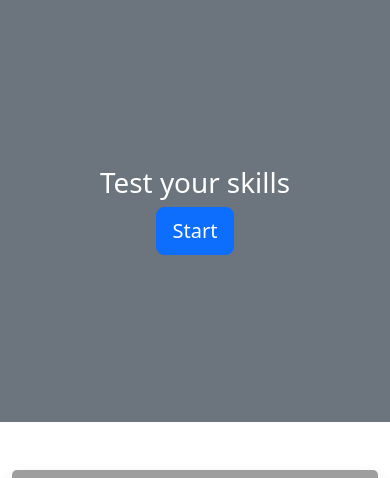
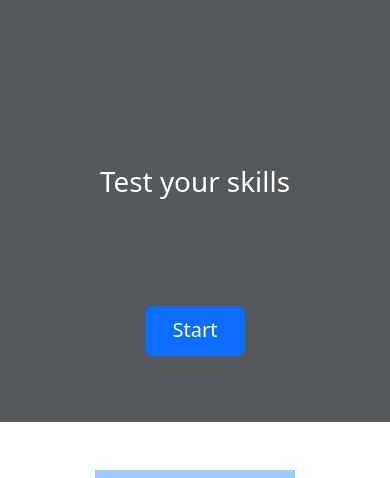
Before and after one commit to ali2607/Web_Project, a PHP site: page /Accueil2.php in a window 390 px wide. Shown: the part 58-536 px from the top of the page. Run offline with PHP 8.4, Linux system fonts and the light colour scheme; grey boxes are pictures that could not be loaded.

Commit message:
[Accueil2] Avancée sur la page principale (bouton start + jeux)

```diff
--- a/Accueil2.php
+++ b/Accueil2.php
@@ -12,6 +12,32 @@
 
     <title>Bootstrap Example</title>
     <style>
+      .btn_start{
+        top:100px;
+        position:relative;
+        width:100px;
+        height:50px;
+      }
+
+      .bloc_color{
+        background-color:#55595c!important;
+      }
+
+      .bloc_jeux{
+        width:200px;
+        height:200px;
+        background-color:#99cdff;
+      }
+
+      .center{
+        margin-left:auto;
+        margin-right:auto;
+      }
+
+      .logo_size{
+        width:80px;
+        height:80px;
+      }
 
     </style>
 </head>
@@ -54,10 +80,10 @@
   </nav>
 
   <!-- Bloc Gris-->
-<div class="bg-secondary text-center d-flex align-items-center py-5 mb-5 " style="height: 50vh">
+<div class="bg-secondary text-center d-flex align-items-center py-5 mb-5 bloc_color" style="height: 50vh">
     <div class="container">
       <h1 class="fw-light text-white ">Test your skills</h1>
-      <a class="btn btn-primary btn-lg" href="#">Start</a>
+      <a class="btn btn-primary btn-lg btn_start" href="#">Start</a>
     </div>
 
 </div>
@@ -66,32 +92,29 @@
 <div class="container">
   <div class="row justify-content-center">
     <!-- Team Member 1 -->
-    <div class="col-xl-3 col-md-6 mx-5">
-      <div class="card border-0 shadow">
-        <img src="https://source.unsplash.com/TMgQMXoglsM/500x350" class="card-img-top" alt="...">
-        <div class="card-body text-center">
-          <h5 class="card-title mb-0">Countdown</h5>
-          <div class="card-text text-black-50">Web Developer</div>
+    <div class="d-flex align-items-center mx-5 bloc_jeux">
+      <div class="text-center center">
+        <img src="images\countdown.png" class="logo_size" alt="...">
+        <div class="text-center">
+          <h5 class="card-title">Countdown</h5>
         </div>
       </div>
     </div>
     <!-- Team Member 2 -->
-    <div class="col-xl-3 col-md-6 mx-5">
-      <div class=" border-0 shadow">
-        <img src="https://source.unsplash.com/9UVmlIb0wJU/500x350" class="card-img-top" alt="...">
+    <div class="d-flex align-items-center mx-5 bloc_jeux">
+      <div class="text-center center">
+        <img src="images\timer.png" class="logo_size" alt="...">
         <div class="card-body text-center">
           <h5 class="card-title mb-0">Timer</h5>
-          <div class="card-text text-black-50">Web Developer</div>
         </div>
       </div>
     </div>
     <!-- Team Member 3 -->
-    <div class="col-xl-3 col-md-6 mx-5">
-      <div class="card border-0 shadow">
-        <img src="https://source.unsplash.com/sNut2MqSmds/500x350" class="card-img-top" alt="...">
+    <div class="d-flex align-items-center mx-5 bloc_jeux">
+      <div class="text-center center">
+        <img src="images\QTE.png" class="logo_size" alt="...">
         <div class="card-body text-center">
           <h5 class="card-title mb-0">QTE</h5>
-          <div class="card-text text-black-50">Web Developer</div>
         </div>
       </div>
     </div>
```
Also changed, not shown: images/QTE.png (added), images/Timer.png (added), images/countdown.png (added).
